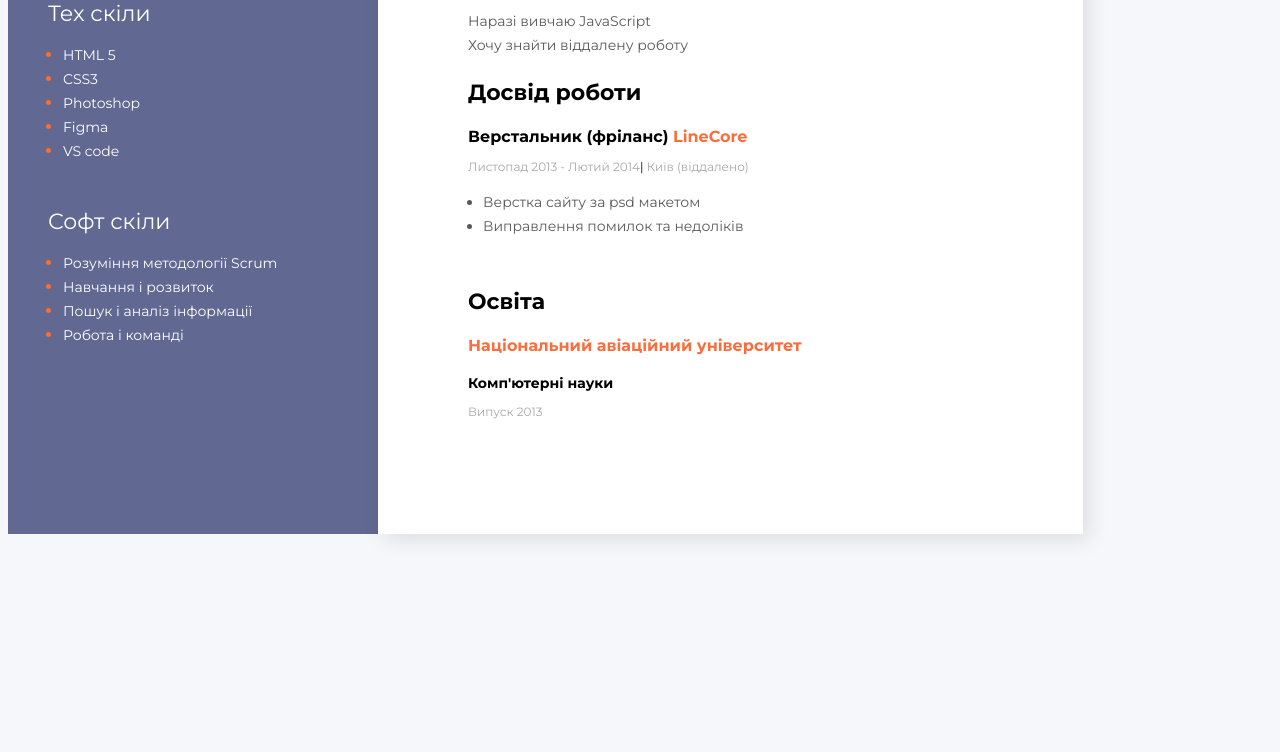
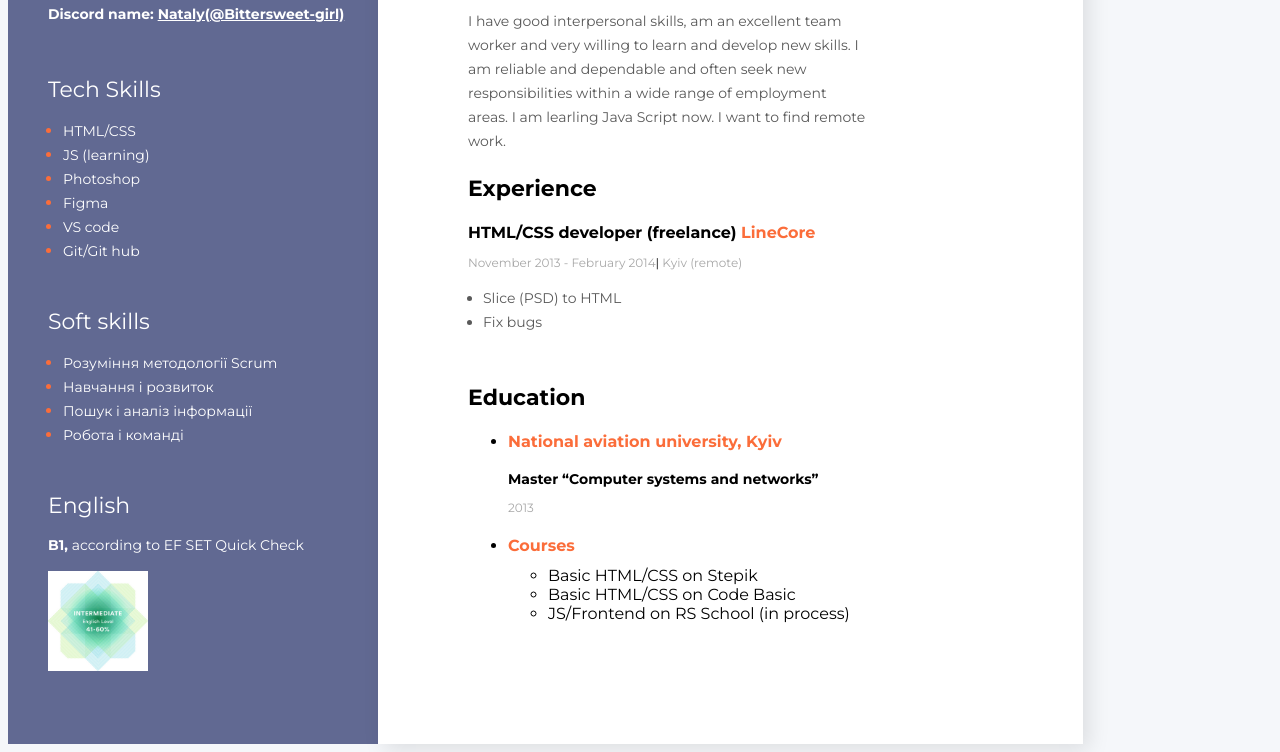
Before and after one commit to Bittersweet-girl/rsschool-cv, a plain HTML site: page index.html in a window 1280 px wide. Shown: the part 243-995 px from the top of the page. Before the commit the page ends 800 px from the top, so only its background shows below. Drawn offline with Linux system fonts and the light colour scheme.

Commit message:
feat: add sidebar adn main

```diff
--- a/index.html
+++ b/index.html
@@ -20,7 +20,7 @@
 
             <!--Contacts-->
             <div class="contacts">
-                <h3 class="sidebar-title">Контакти</h3>
+                <h3 class="sidebar-title">Contacts</h3>
                 <div>
                     <p class="contact-type">
                         C:
@@ -30,22 +30,31 @@
                         E:
                         <a href="mailto:enatav1@gmail.com" class="contact-type">enatav1@gmail.com</a>
                     </p>
+                    <p class="contact-type">
+                        GitHub:
+                        <a href="https://github.com/Bittersweet-girl" class="contact-type">Bittersweet-girl</a>
+                    </p>
+                    <p class="contact-type">
+                        Discord name:
+                        <a href="" class="contact-type">Nataly(@Bittersweet-girl)</a>
+                    </p>
                 </div>
             </div>
             <!--Tech skills-->
             <div class="techskills">
-                <h3 class="sidebar-title">Тех скіли</h3>
+                <h3 class="sidebar-title">Tech Skills</h3>
                 <ul class="techskilss-list">
-                    <li><span>HTML 5</span></li>
-                    <li><span>CSS3</span></li>
+                    <li><span>HTML/CSS</span></li>
+                    <li><span>JS (learning)</span></li>
                     <li><span>Photoshop</span></li>
                     <li><span>Figma</span></li>
                     <li><span>VS code</span></li>
+                    <li><span>Git/Git hub</span></li>
                 </ul>
             </div>
             <!--Soft skills-->
             <div class="softskills">
-                <h3 class="sidebar-title">Софт скіли</h3>
+                <h3 class="sidebar-title">Soft skills</h3>
                 <ul class="techskilss-list">
                     <li><span>Розуміння методології Scrum</span></li>
                     <li><span>Навчання і розвиток</span></li>
@@ -53,30 +62,38 @@
                     <li><span>Робота і команді</span></li>
                 </ul>
             </div>
+            <!--English-->
+            <div class="english">
+                <h3 class="sidebar-title">English</h3>
+                <p><b>B1, </b>according to EF SET Quick Check</p>
+                <img src="img/eng.png" alt="eng level" height="100px" width="100px">
+            </div>
         </aside>
         <!--Mailn content-->
-        <div class="main-content">
+        <main class="main-content">
             <!--Aboute user-->
             <div>
                 <h2 class="aboute-position">Trainee Front-End Developer</h2>
                 <h1 class="aboute-name">Наталі Сахно</h1>
                 <p class="aboute-description">
-                    Наразі вивчаю JavaScript<br>Хочу знайти віддалену роботу
-                </p>
+                    I have good interpersonal skills, am an excellent team worker and very willing to learn and develop new skills.
+                    I am reliable and dependable and often seek new responsibilities within a wide range of employment areas.
+                    I am learling Java Script now. I want to find remote work.                </p>
             </div>
 
             <!--Work-->
             <div class="work">
-                <h3 class="title">Досвід роботи</h3>
+                <h3 class="title">Experience</h3>
                 <!--Company 1-->
                 <div>
-                    <h4 class="work-position">Верстальник (фріланс) <span class="organisation">LineCore</span></h4>
-                    <p class="period">Листопад 2013 - Лютий 2014<span class="line">|</span> Київ (віддалено)</p>
+                    <h4 class="work-position">HTML/CSS developer (freelance) <span class="organisation">LineCore</span></h4>
+                    <p class="period">November 2013 - February 2014<span class="line">|</span> Kyiv (remote)</p>
                     <ul class="work-list">
-                        <li>Верстка сайту за psd макетом
+                        <li>
+                            Slice (PSD) to HTML
                         </li>
                         <li>
-                            Виправлення помилок та недоліків
+                            Fix bugs
                         </li>
 
                     </ul>
@@ -85,12 +102,27 @@
             </div>
             <!--Education-->
             <div>
-                <h3 class="title">Освіта</h3>
-                <h4 class="education-name">Національний авіаційний університет</h4>
-                <h4 class="education-position">Комп'ютерні науки</h4>
-                <p class="period">Випуск 2013 </p>
+                <h3 class="title">Education</h3>
+                <ul>
+                    <li>
+                        <h4 class="education-name">National aviation university, Kyiv</h4>
+                        <h4 class="education-position">Master “Computer systems and networks”</h4>
+                        <p class="period">2013 </p>
+                    </li>
+                    <li>
+                        <h4 class="education-name">Courses</h4>
+                        <ul>
+                            <li>Basic HTML/CSS on Stepik</li>
+                            <li>Basic HTML/CSS on Code Basic</li>
+                            <li>JS/Frontend on RS School (in process)</li>
+                        </ul>
+                    </li>
+                </ul>
             </div>
-        </div>
+        </main>
+        <footer class="footer">
+
+        </footer>
 
     </div>
 </body>
--- a/styles/styles.css
+++ b/styles/styles.css
@@ -125,9 +125,7 @@ font-size: 14px;
 line-height: 24px;
 color: #595959;
 }
-.education{
 
-}
 .education-name{
 font-style: normal;
 font-weight: bold;
@@ -193,3 +191,14 @@ line-height: 24px;
     margin-left: 40px;
     margin-top: 45px;
 }
+.english{
+    margin-left: 40px;
+    margin-top: 45px;
+}
+.english p{
+    color: #fff;
+    font-style: normal;
+    font-weight: normal;
+    font-size: 14px;
+    line-height: 24px;
+}
```
Also changed, not shown: 1 other file.
